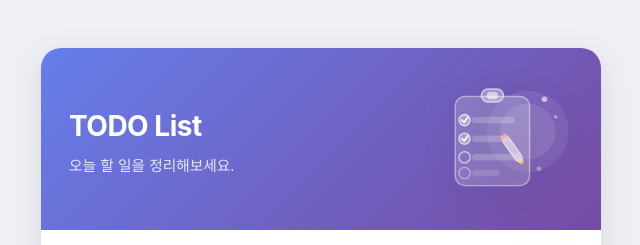
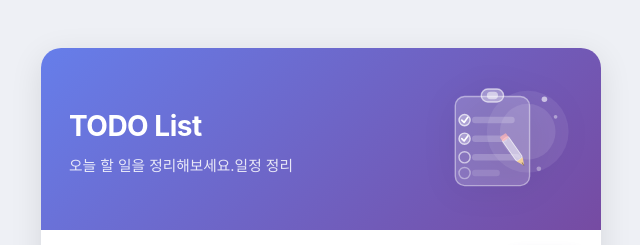
Before and after one commit to lee4022/todo-list, a plain HTML site: page index.html in a window 1280 px wide. Shown: the top 245 px of the page, 319-959 px from the left. Drawn offline with Linux system fonts and the light colour scheme.

Commit message:
텍스트 볕경

```diff
--- a/index.html
+++ b/index.html
@@ -13,7 +13,7 @@
       <header class="card-header">
         <div class="card-header-text">
           <h1 class="card-title">TODO List</h1>
-          <p class="card-sub">오늘 할 일을 정리해보세요.</p>
+          <p class="card-sub">오늘 할 일을 정리해보세요.일정 정리</p>
         </div>
         <div class="card-header-illust">
           <svg viewBox="0 0 160 140" fill="none" xmlns="http://www.w3.org/2000/svg" aria-hidden="true">
```
